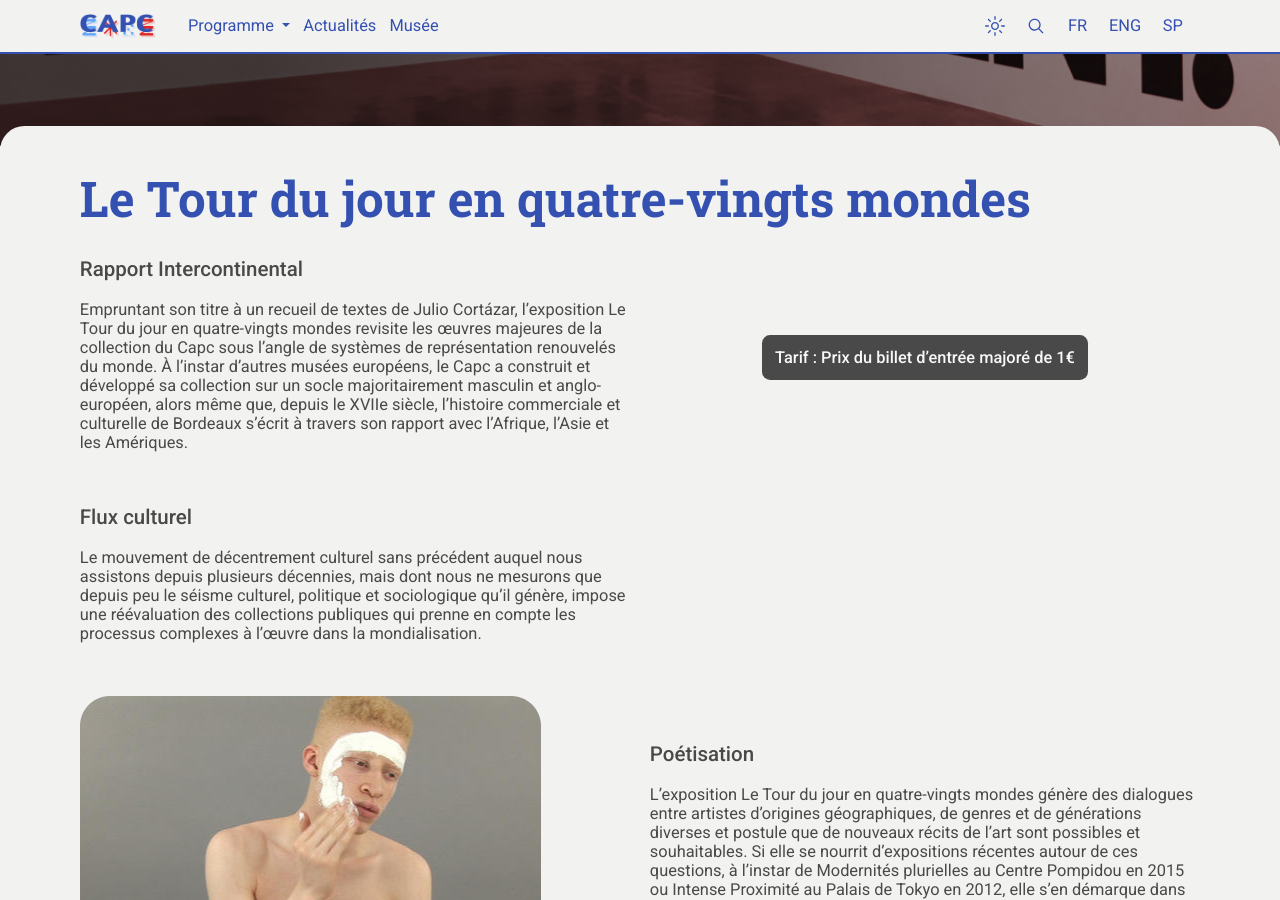
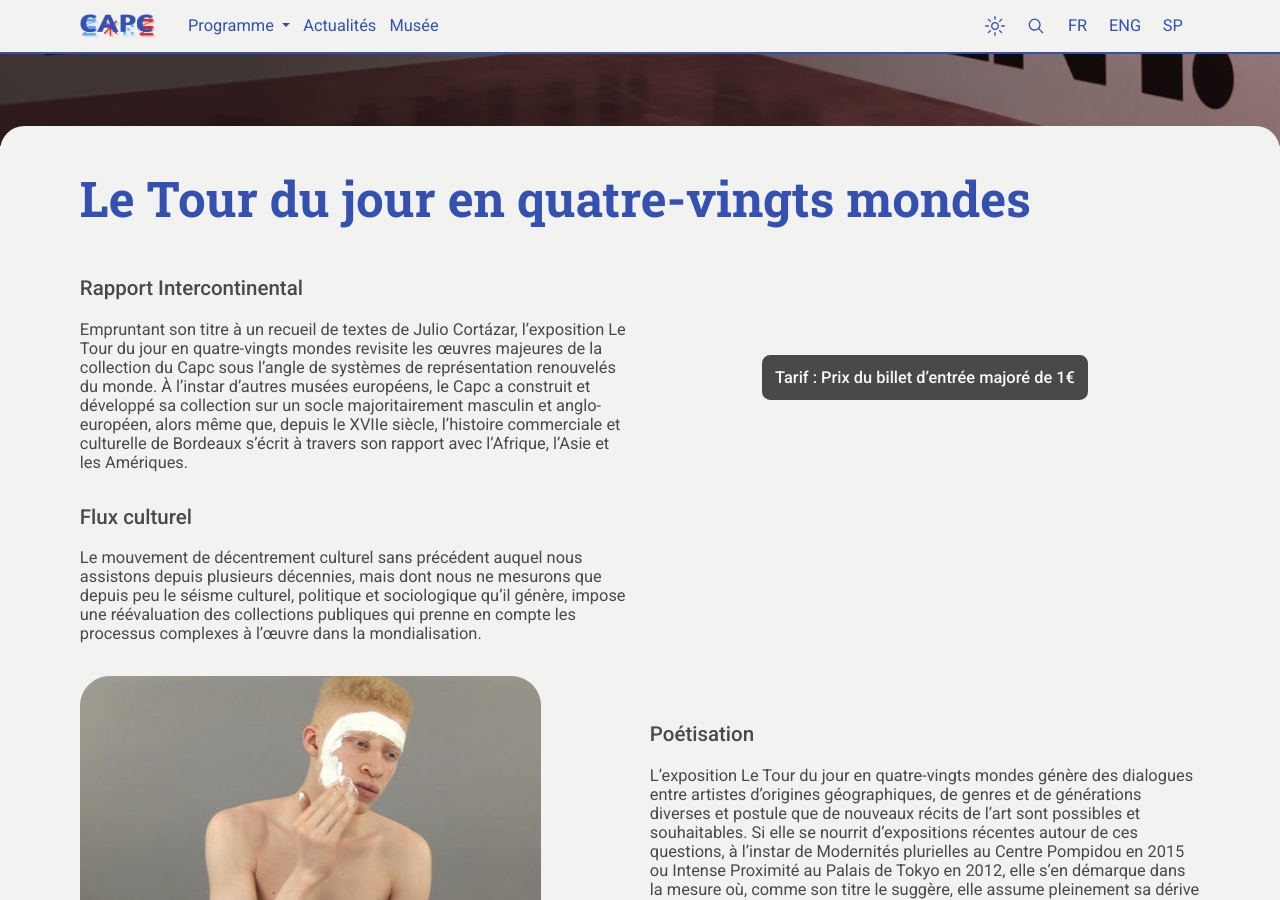
Before and after one commit to studio-beauvoir/jekyll-capc, a Jekyll site: the page built from _pages/event.html, in a window 1280 px wide and 900 px high, scrolled down 448 px. Built offline with Jekyll 4.4.1, drawn with Linux system fonts in a browser that asks for light colours.

Commit message:
Page event mobile+desktop fini en mvp

```diff
--- a/_includes/sections/event/bio.html
+++ b/_includes/sections/event/bio.html
@@ -1,10 +1,7 @@
 <section class="container-fluid bg-s-1" id="bio">
     <div class="container">
-
-
-
             <div class="row justify-content-between">
-                <div class="col-12 col-md-6 text-start text-b-1">
+                <div class="col-12 col-md-6 d-flex flex-column justify-content-evenly text-start text-b-1 bio-content">
 
                     <div class="Bio-top">
                         <h2>Biographie</h2>
@@ -15,10 +12,10 @@
                     </div>
 
                     <div class="texte-top">
-                        <p>Artiste vidéaste-performeuse, médiatrice culturelle en Langue des Signes Française et Trad'adaptatrice en Langue des Signes pour des projets artistiques et culturelles.</p>
+                        <p class="paragraph-bio">Artiste vidéaste-performeuse, médiatrice culturelle en Langue des Signes Française et Trad'adaptatrice en Langue des Signes pour des projets artistiques et culturelles.</p>
                     </div>
 
-                    <img src="/assets/img/Sylvie_Tendron_Mobile.png" alt= "Biographie" class="d-block d-md-none img-fluid">
+                    <img src="/assets/img/Sylvie_Tendron_Mobile.png" alt= "Biographie" class="d-block d-md-none img-fluid bio-img">
 
                     <div class="para-top">
                         <p>Sylvanie Tendron explore les comportements liés au langage et à la communication. Pour ce faire, elle puise dans son expérience quotidienne et évoque, avec humour et dérision, l’absurdité, les entraves et les malentendus suscités par la confrontation et la rencontre de la différence.</p>
--- a/_includes/sections/event/description.html
+++ b/_includes/sections/event/description.html
@@ -1,27 +1,27 @@
 <section class="container-fluid bg-b-2 rounded-30 " id="description">
     <div class="container">
-        <h2 class="d-flex pt-5 text-s-1">Le Tour du jour en quatre-vingts mondes</h2>
-        <div class="row d-flex justify-content-between py-4">
+        <h2 class="d-flex py-5 text-s-1">Le Tour du jour en quatre-vingts mondes</h2>
+        <div class="row d-flex justify-content-between pb-4">
             <div class="col-12 col-md-6 rapport">
                 <h4 class="pb-3 text-p-2">Rapport Intercontinental</h4>
                 <p class="text-p-2">Empruntant son titre à un recueil de textes de Julio Cortázar, l’exposition Le Tour du jour en quatre-vingts mondes revisite les œuvres majeures de la collection du Capc sous l’angle de systèmes de représentation renouvelés du monde. À l’instar d’autres musées européens, le Capc a construit et développé sa collection sur un socle majoritairement masculin et anglo-européen, alors même que, depuis le XVIIe siècle, l’histoire commerciale et culturelle de Bordeaux s’écrit à travers son rapport avec l’Afrique, l’Asie et les Amériques.</p>
             </div>
             <div class="d-none d-md-flex col-md-6 d-flex justify-content-center align-items-center "><h5 class="rounded-10 desc_tarif p-3 text-b-1">Tarif : Prix du billet d’entrée majoré de 1€</h5></div>
         </div>
-        <div class="row d-flex justify-content-between py-4">
+        <div class="row d-flex justify-content-between pb-4">
             <div class="col-12 col-md-6 rapport">
                 <h4 class="pb-3 text-p-2">Flux culturel</h4>
                 <p class="text-p-2">Le mouvement de décentrement culturel sans précédent auquel nous assistons depuis plusieurs décennies, mais dont nous ne mesurons que depuis peu le séisme culturel, politique et sociologique qu’il génère, impose une réévaluation des collections publiques qui prenne en compte les processus complexes à l’œuvre dans la mondialisation.</p>
             </div>
         </div>
-        <div class="row d-flex justify-content-between py-4">
+        <div class="row d-flex justify-content-between pb-4">
             <img class="col-12 col-md-6  img-fluid pb-4 desc_img" src="/assets/img/Description_image.png" alt="Albinos">
             <div class="col-12 col-md-6  d-flex flex-column justify-content-center rapport">
                 <h4 class="pb-3 text-p-2">Poétisation</h4>
                 <p class="text-p-2">L’exposition Le Tour du jour en quatre-vingts mondes génère des dialogues entre artistes d’origines géographiques, de genres et de générations diverses et postule que de nouveaux récits de l’art sont possibles et souhaitables. Si elle se nourrit d’expositions récentes autour de ces questions, à l’instar de Modernités plurielles au Centre Pompidou en 2015 ou Intense Proximité au Palais de Tokyo en 2012, elle s’en démarque dans la mesure où, comme son titre le suggère, elle assume pleinement sa dérive poétique.</p>
             </div>
         </div>
-        <div class="row d-flex justify-content-between py-4">
+        <div class="row d-flex justify-content-between pb-4">
             <div class="col-12 col-md-6 rapport">
                 <h4 class="pb-3 text-p-2">Affiliation</h4>
                 <p class="text-p-2">Pour opérer ce dialogue, le Capc s’est associé au Centre national des arts plastiques, par le biais d’un dépôt conséquent d’œuvres d’artistes originaires de régions extra-européennes, mais dont la démarche singulière déjoue tout déterminisme qui consisterait à réduire leur identité à un genre, une génération ou un contexte géographique déterminé. Ce nouveau corpus vient s’articuler avec des œuvres de deux décennies charnières dans l’histoire des acquisitions du Capc – les années 1980 et 1990 – pendant lesquelles s’est construite la colonne vertébrale de la collection du musée.</p>
--- a/_includes/sections/info-patrick.html
+++ b/_includes/sections/info-patrick.html
@@ -1,6 +1,6 @@
 <section class="container-fluid" id="infoPatrick">
     <div class="container">
-        <div class="row justify-content-between mt-5 mb-5">
+        <div class="row justify-content-between mb-5">
             <h2 class="mt-5 text-s-1">Informations pratiques</h2>
             <div class="col-12 col-md-6 col-xl-6">
                 <div class="my-5">
@@ -21,8 +21,8 @@
                         Mail: capc@mairie-bordeaux.fr
                     </p>
                 </div>
-                <div class="justify-content-center align-items-center col-5 bg-s-3 bouton mrg">
-                    <a href="details"><h5 class="text-p-2 m-0">Plus de détails</h5></a>
+                <div class="justify-content-center align-items-center col-12 col-md-5 bouton mrg bouton-mobile-color">
+                    <a href="details"><h5 class="m-0 texto">Plus de détails</h5></a>
                     <svg width="22" height="22" viewBox="0 0 25 26" fill="none" xmlns="http://www.w3.org/2000/svg">
                         <path fill-rule="evenodd" clip-rule="evenodd" d="M2.27273 0.331299C1.01755 0.331299 0 1.34884 0 2.60403V23.0586C0 24.3138 1.01755 25.3313 2.27273 25.3313H22.7273C23.9825 25.3313 25 24.3138 25 23.0586V15.104C25 14.4764 24.4911 13.9677 23.8636 13.9677C23.2361 13.9677 22.7273 14.4764 22.7273 15.104V23.0586H2.27273V2.60403H10.2273C10.8549 2.60403 11.3636 2.09525 11.3636 1.46766C11.3636 0.840072 10.8549 0.331299 10.2273 0.331299H2.27273ZM24.6673 0.66414C24.7761 0.773094 24.8584 0.898662 24.9139 1.03269C24.9684 1.16469 24.9991 1.30925 25 1.46084V1.46766V1.46878V8.28584C25 8.91343 24.4911 9.42221 23.8636 9.42221C23.2361 9.42221 22.7273 8.91343 22.7273 8.28584V4.21109L11.0308 15.9075C10.587 16.3513 9.86752 16.3513 9.42375 15.9075C8.97995 15.4638 8.97995 14.7443 9.42375 14.3005L21.1202 2.60403H17.0455C16.4179 2.60403 15.9091 2.09525 15.9091 1.46766C15.9091 0.840072 16.4179 0.331299 17.0455 0.331299H23.8634H23.8636C24.0177 0.331299 24.1645 0.361958 24.2986 0.417526C24.4327 0.472981 24.5582 0.555185 24.6673 0.66414Z" fill="currentColor"/>
                     </svg>
--- a/_sass/sections/event/bio.scss
+++ b/_sass/sections/event/bio.scss
@@ -6,7 +6,7 @@
         height: 4rem;
         color: var(--s1);
     }
-
+    @include media-breakpoint-up(md) {
         .Bio-top{
             margin-top: 7.25rem;
         }
@@ -22,11 +22,40 @@
         .para-top{
             margin-top: 2.5rem;
         }
+    }
+
+    @include media-breakpoint-down(md) {
+        .paragraph-bio{
+            padding: 0%;
+            margin:0%;
+        }
+
+        .bio-content{
+            margin-top: 3.125rem;
+            margin-bottom: 3.125rem;
+        }
+
+        .sylvanie-top{
+            margin-top: 1.25rem;
+        }
+
+        .texte-top{
+            margin-top: 1.25rem;
+        }
+
+        .bio-img{
+            margin-top: 1.25rem;
+        }
+
+        .para-top{
+            margin-top: 1.25rem;
+        }
+    }
+
+
 
     .img-top > img{
-        margin-top: 8.125rem;
         border-radius: 25px;
-        margin-bottom: 6.75rem;
     }
 
     .bouton > svg{
--- a/_sass/sections/info-patrick.scss
+++ b/_sass/sections/info-patrick.scss
@@ -10,20 +10,38 @@
         margin-left: 1rem;
     }
 
-    svg{
-        color: var(--p2);
-    }
-
     .bouton> a{
         text-decoration: none;
     }
 
     .bouton > a:visited{
-        color: var(--s1);
         text-decoration: none;
     }
 
     .mrg{
         margin-top: 2.2rem;
     }
+    @include media-breakpoint-up(md){
+        .bouton-mobile-color{
+            background-color: var(--s3);
+        }
+        svg{
+            color: var(--p2);
+        }
+        .texto{
+            color: var(--p2);
+        }
+    }
+
+    @include media-breakpoint-down(md){
+        .bouton-mobile-color{
+            background-color: var(--s2);
+        }
+        .texto{
+            color: var(--b1);
+        }
+        svg{
+            color: var(--b1);
+        }
+    }
 }
```
Lines whose indentation alone changed are shown as unchanged.
